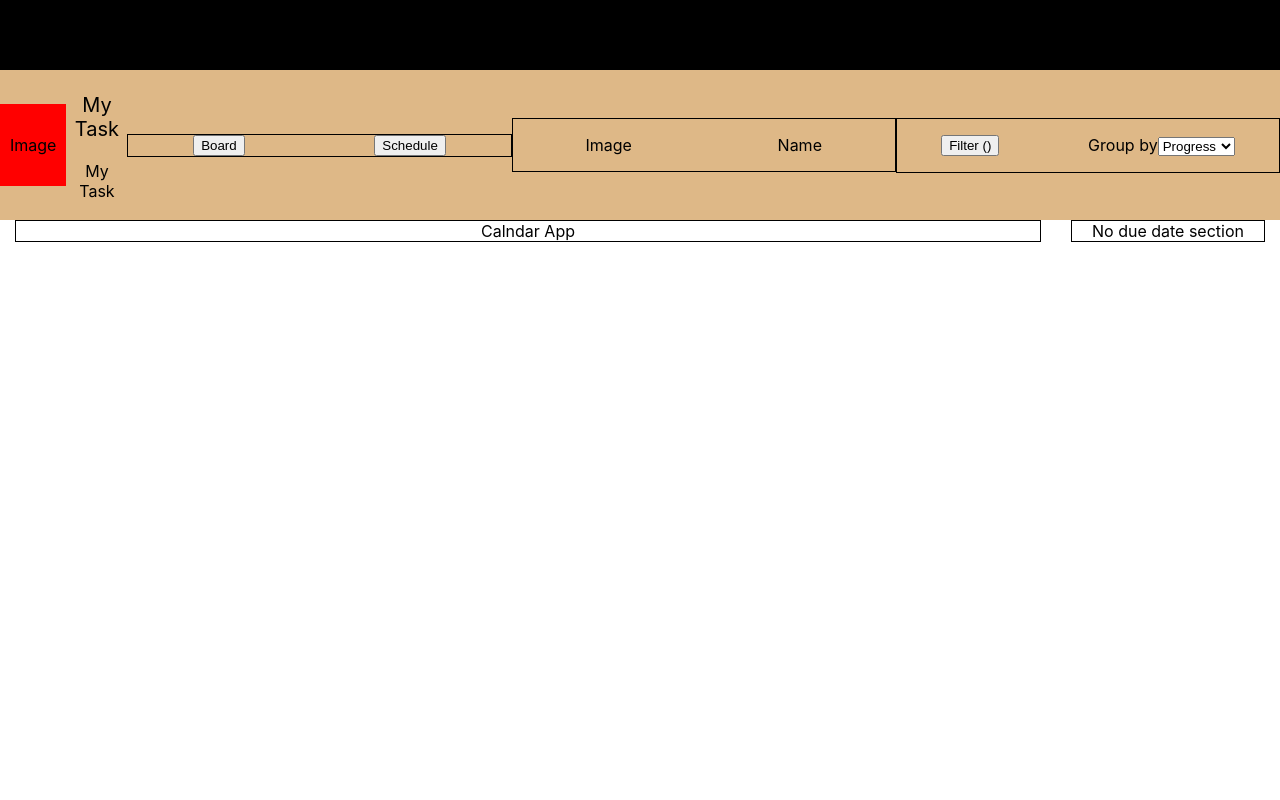
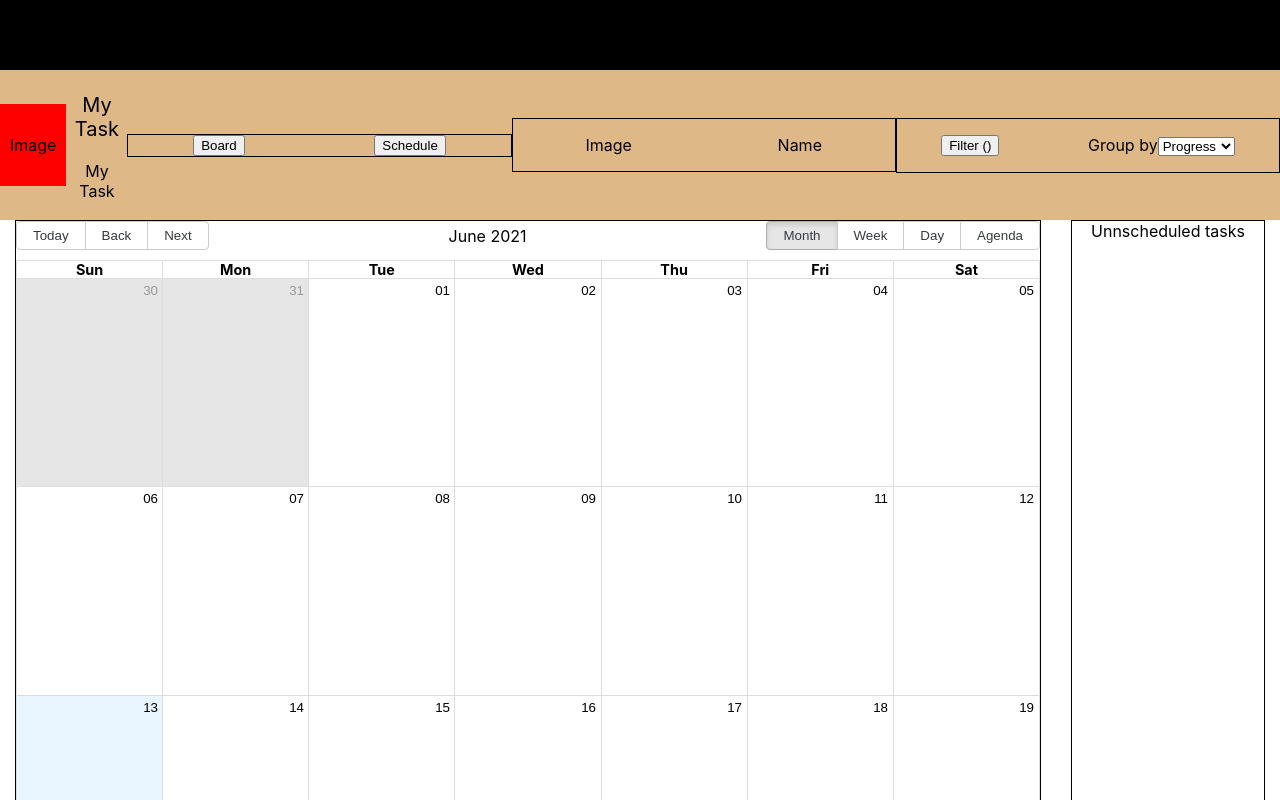
Before and after one commit to rajkumardas2701/planner-app, a React (Create React App) app: page / in a window 1280 px wide. Both pictures are taken after a click on the button "Schedule". Shown: the top 800 px of the page. Built offline with nearby package versions, Linux system fonts and the light colour scheme.

Commit message:
Implement Calendar App

```diff
--- a/package.json
+++ b/package.json
@@ -53,6 +53,7 @@
     "stylelint": "^13.13.1",
     "stylelint-config-standard": "^21.0.0",
     "stylelint-csstree-validator": "^1.9.0",
-    "stylelint-scss": "^3.19.0"
+    "stylelint-scss": "^3.19.0",
+    "node-sass": "^6.0.0"
   }
 }
--- a/src/components/CalendarApp.js
+++ b/src/components/CalendarApp.js
@@ -1,7 +1,38 @@
-const CalendarApp = () => (
-  <div>
-    Calndar App
-  </div>
-);
+import React from 'react';
+// , { useState, useEffect }
+import { Calendar, momentLocalizer } from 'react-big-calendar';
+import moment from 'moment';
+import PropTypes from 'prop-types';
+import arrOfEvents from '../helper/arrOfEvents';
+import '../../node_modules/react-big-calendar/lib/sass/styles.scss';
+
+const localizer = momentLocalizer(moment);
+
+const CalendarApp = ({ allTasks }) => {
+  const events = arrOfEvents(allTasks);
+  // const [calendarEvents, setCalendarEvents] = useState(events);
+  // useEffect(() => {
+  //   events = arrOfEvents(allTasks);
+  //   setCalendarEvents(events);
+  // }, [allTasks]);
+  return (
+    <div>
+      {console.log('All calendarEvents in Calendar App', events)}
+      <Calendar
+        localizer={localizer}
+        events={events}
+        startAccessor="start"
+        endAccessor="end"
+        style={{ height: 1100 }}
+      />
+    </div>
+  );
+};
+
+CalendarApp.propTypes = {
+  // groupBy: PropTypes.string.isRequired,
+  // setParentTask: PropTypes.func.isRequired,
+  allTasks: PropTypes.oneOfType([PropTypes.array, PropTypes.object]).isRequired,
+};
 
 export default CalendarApp;
--- a/src/components/ScheduleView.js
+++ b/src/components/ScheduleView.js
@@ -1,15 +1,22 @@
+import PropTypes from 'prop-types';
 import CalendarApp from './CalendarApp';
 import '../styles/ScheduleView.css';
 
-const ScheduleView = () => (
+const ScheduleView = ({ allTasks }) => (
   <div className="schedule-view">
     <div className="calendar-section">
-      <CalendarApp />
+      <CalendarApp allTasks={allTasks} />
     </div>
     <div className="no-due-section">
-      No due date section
+      Unnscheduled tasks
     </div>
   </div>
 );
 
+ScheduleView.propTypes = {
+  // groupBy: PropTypes.string.isRequired,
+  // setParentTask: PropTypes.func.isRequired,
+  allTasks: PropTypes.oneOfType([PropTypes.array, PropTypes.object]).isRequired,
+};
+
 export default ScheduleView;
--- a/src/containers/TodoList.js
+++ b/src/containers/TodoList.js
@@ -43,7 +43,7 @@ const ToDoList = ({ view, groupBy, filters }) => {
       {
           (view === 'board')
             ? (<BoardView allTasks={allTasks} setParentTask={setParentTask} groupBy={groupBy} />)
-            : (<ScheduleView />)
+            : (<ScheduleView allTasks={allTasks} />)
         }
     </div>
   );
--- /dev/null
+++ b/src/helper/arrOfEvents.js
@@ -0,0 +1,44 @@
+const arrOfEvents = (events) => {
+  const eventlist = [];
+  console.log('Events inside helper', events);
+  const eventcategories = [
+    ['Late',
+      'Today',
+      'Tomorrow',
+      'This Week',
+      'Next Week',
+      'Future',
+      'No Date',
+    ],
+    [
+      'Not started',
+      'In progress',
+      'Completed',
+    ],
+  ];
+  console.log(eventcategories);
+  for (let i = 0; i < events.length; i += 1) {
+    // console.log('events length', eventcategories[i].length);
+    for (let j = 0; j < eventcategories[i].length; j += 1) {
+      if (events[i][eventcategories[i][j]] && events[i][eventcategories[i][j]].length > 0) {
+        // console.log('Length of each events:', events[i][eventcategories[i][j]]);
+        for (let k = 0; k < events[i][eventcategories[i][j]].length; k += 1) {
+          console.log(events[i][eventcategories[i][j]][k]);
+          const obj = events[i][eventcategories[i][j]][k];
+          const instance = {
+            title: obj.name,
+            start: obj.dueDate,
+            end: obj.dueDate,
+            allDay: true,
+          };
+          eventlist.push(instance);
+        }
+      }
+    }
+  }
+  console.log('Eventlist', eventlist);
+  return eventlist;
+};
+// [eventcategories[i][j]].length
+
+export default arrOfEvents;
--- /dev/null
+++ b/src/styles/styles.scss
@@ -0,0 +1,110 @@
+@import './variables';
+@import './reset';
+
+.rbc-calendar {
+  box-sizing: border-box;
+  height: 100%;
+  display: flex;
+  flex-direction: column;
+  align-items: stretch;
+}
+
+.rbc-calendar *,
+.rbc-calendar *:before,
+.rbc-calendar *:after {
+  box-sizing: inherit;
+}
+
+.rbc-abs-full {
+  overflow: hidden;
+  position: absolute;
+  top: 0;
+  left: 0;
+  right: 0;
+  bottom: 0;
+}
+
+.rbc-ellipsis {
+  display: block;
+  overflow: hidden;
+  text-overflow: ellipsis;
+  white-space: nowrap;
+}
+
+.rbc-rtl {
+  direction: rtl;
+}
+
+.rbc-off-range {
+  color: $out-of-range-color;
+}
+
+.rbc-off-range-bg {
+  background: $out-of-range-bg-color;
+}
+
+.rbc-header {
+  overflow: hidden;
+  flex: 1 0 0%;
+  text-overflow: ellipsis;
+  white-space: nowrap;
+  padding: 0 3px;
+  text-align: center;
+  vertical-align: middle;
+  font-weight: bold;
+  font-size: 90%;
+  min-height: 0;
+  border-bottom: 1px solid $cell-border;
+
+  & + & {
+    border-left: 1px solid $cell-border;
+  }
+
+  .rbc-rtl & + & {
+    border-left-width: 0;
+    border-right: 1px solid $cell-border;
+  }
+
+  & > a {
+    &, &:active, &:visited {
+      color: inherit;
+      text-decoration: none;
+    }
+  }
+}
+
+.rbc-row-content {
+  position: relative;
+  user-select: none;
+  -webkit-user-select: none;
+  z-index: 4;
+}
+
+.rbc-row-content-scrollable {
+  display: flex;
+  flex-direction: column;
+  height: 100%;
+
+  .rbc-row-content-scroll-container {
+    height: 100%;
+    overflow-y: scroll;
+
+    /* Hide scrollbar for Chrome, Safari and Opera */
+    &::-webkit-scrollbar {
+      display: none;
+    }
+
+    -ms-overflow-style: none;  /* IE and Edge */
+    scrollbar-width: none;  /* Firefox */
+  }
+}
+
+.rbc-today {
+  background-color: $today-highlight-bg;
+}
+
+@import './toolbar';
+@import './event';
+@import './month';
+@import './agenda';
+@import './time-grid';
```
Also changed, not shown: 1 other file (tests, documents, lock files or other folders).
